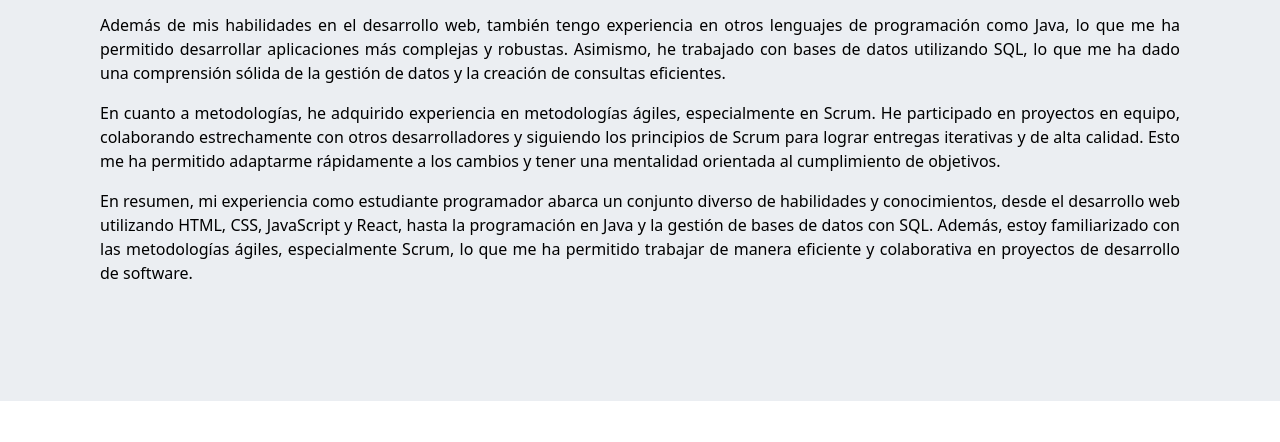
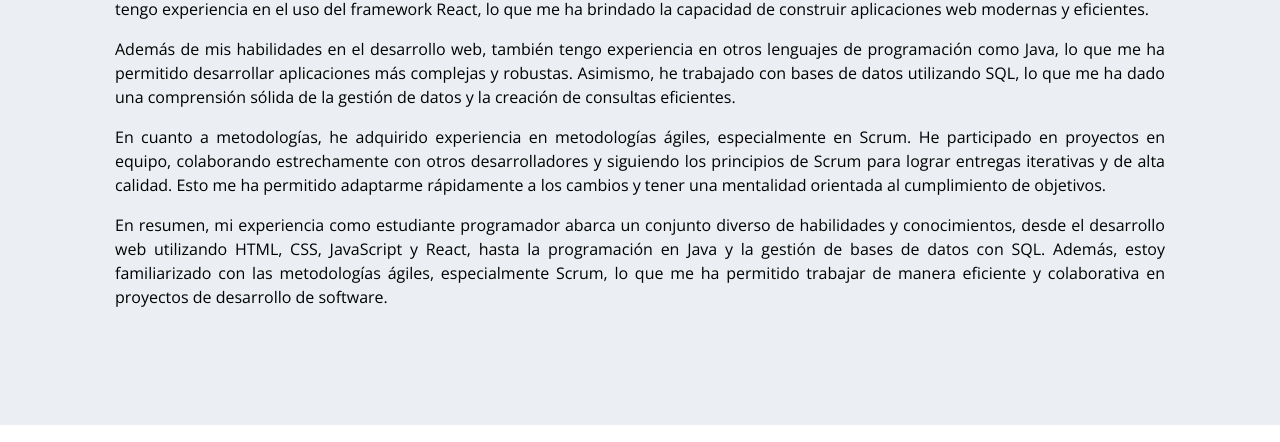
Before and after one commit to luisbr55/portafolio_personal, a plain HTML site: page experiencia.html in a window 1280 px wide. Shown: the part 231-673 px from the top of the page. Drawn offline with nearby package versions, Linux system fonts and the light colour scheme.

Commit message:
Commit - agregando template de bootswatch

```diff
--- a/estilos/contacto.css
+++ b/estilos/contacto.css
@@ -1,3 +1,8 @@
+body {
+    color: black;
+}
+
+
 /*Disenos para el header*/
 .container-fluid {
     padding: 10px;
@@ -29,9 +34,10 @@
 .sct-navegacion {
     position: fixed;
     top: 0;
-    width:100%;
+    width: 100%;
     background-color: #fff;
 }
+
 /*Disenos para el main*/
 
 .titulo {
@@ -43,11 +49,12 @@
     padding-left: 100px;
     background-color: rgba(58, 86, 125, .1);
 }
-.titulo .subtitulo{
+
+.titulo .subtitulo {
     text-align: justify;
 }
 
-.cuerpo{
+.cuerpo {
     display: flex;
     justify-content: space-around;
     padding-right: 100px;
@@ -57,16 +64,16 @@
 }
 
 
-#main-form .input-container{
+#main-form .input-container {
     padding-top: 10px;
     padding-bottom: 10px;
 }
 
-.input-container::placeholder{
+.input-container::placeholder {
     color: black;
 }
 
-#submit-btn{
+#submit-btn {
     color: #fff;
     background-color: #073256;
     border-color: #073256;
@@ -92,11 +99,12 @@
     text-align: center;
     font-size: 12px;
 }
-.info-redes{
+
+.info-redes {
     display: flex;
 }
 
-.info-redes a{
+.info-redes a {
     margin: 0 20px;
     width: 10px;
     font-style: none;
--- a/estilos/experiencia.css
+++ b/estilos/experiencia.css
@@ -1,3 +1,8 @@
+body {
+    color: black;
+}
+
+
 /*Disenos para el header*/
 .container-fluid{
   padding: 10px;
--- a/estilos/index.css
+++ b/estilos/index.css
@@ -1,4 +1,10 @@
+body {
+    color: black;
+}
+
+
 /*Disenos para el header*/
+
 .container-fluid{
     padding: 10px;
   }
--- a/estilos/sobreMi.css
+++ b/estilos/sobreMi.css
@@ -1,3 +1,8 @@
+body {
+    color: black;
+}
+
+
 /*Disenos para el header*/
 .container-fluid{
   padding: 10px;
--- a/experiencia.html
+++ b/experiencia.html
@@ -8,12 +8,12 @@
 
 
     <!-- Bootstrap CSS -->
-    <link href="https://cdn.jsdelivr.net/npm/bootstrap@5.1.3/dist/css/bootstrap.min.css" rel="stylesheet"
-        integrity="sha384-1BmE4kWBq78iYhFldvKuhfTAU6auU8tT94WrHftjDbrCEXSU1oBoqyl2QvZ6jIW3" crossorigin="anonymous">
-    <link rel="stylesheet" href="estilos/experiencia.css">
-    <link rel="stylesheet" href="https://use.fontawesome.com/releases/v5.15.4/css/all.css"
-        integrity="sha384-DyZ88mC6Up2uqS4h/KRgHuoeGwBcD4Ng9SiP4dIRy0EXTlnuz47vAwmeGwVChigm" crossorigin="anonymous">
-    <script src="https://kit.fontawesome.com/903900b23f.js" crossorigin="anonymous"></script>
+    <<link rel="stylesheet" href="https://cdn.jsdelivr.net/npm/bootswatch@4.5.2/dist/spacelab/bootstrap.min.css"
+        integrity="sha384-F1AY0h4TrtJ8OCUQYOzhcFzUTxSOxuaaJ4BeagvyQL8N9mE4hrXjdDsNx249NpEc" crossorigin="anonymous">
+        <link rel="stylesheet" href="estilos/experiencia.css">
+        <link rel="stylesheet" href="https://use.fontawesome.com/releases/v5.15.4/css/all.css"
+            integrity="sha384-DyZ88mC6Up2uqS4h/KRgHuoeGwBcD4Ng9SiP4dIRy0EXTlnuz47vAwmeGwVChigm" crossorigin="anonymous">
+        <script src="https://kit.fontawesome.com/903900b23f.js" crossorigin="anonymous"></script>
 </head>
 
 <header>
```
Also changed, not shown: contacto.html (+9 -6 lines), index.html (+2 -2 lines), sobreMi.html (+2 -2 lines).
